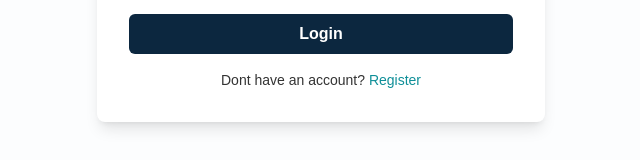
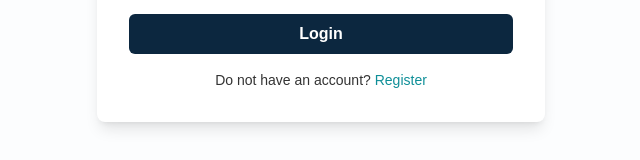
Before and after one commit to AdeelTahir-SE/NEC, a Next.js app: page /login in a window 1280 px wide. Shown: the part 462-622 px from the top of the page, without its empty margins (319-959 px from the left). Built offline with nearby package versions, Linux system fonts and the light colour scheme.

Commit message:
--fixed bug in login page--

```diff
--- a/app/login/page.jsx
+++ b/app/login/page.jsx
@@ -80,7 +80,7 @@ export default function Login() {
         </form>
 
         <p className="text-sm text-center text-[#333] mt-4">
-          Dont have an account?{" "}
+          Do not have an account?{" "}
           <Link href="/register" className="text-[#0f8f98] hover:underline">
             Register
           </Link>
```
